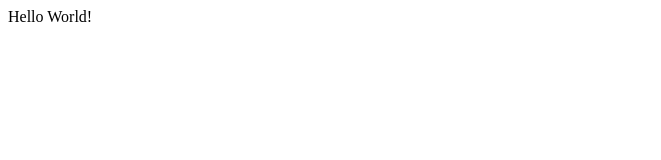
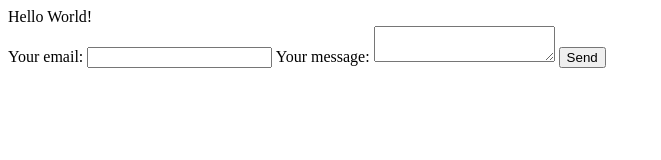
Before and after one commit to ncplol/yaminick.github.io, a plain HTML site: page index.html in a window 1280 px wide. Shown: the whole page, without its empty margins (0-661 px from the left). Drawn offline with Linux system fonts and the light colour scheme.

Commit message:
formspree contact form test

```diff
--- a/index.html
+++ b/index.html
@@ -1 +1,16 @@
 Hello World!
+
+<form
+        action="https://formspree.io/mjvaejvp"
+        method="POST"
+>
+    <label>
+        Your email:
+        <input type="text" name="_replyto">
+    </label>
+    <label>
+        Your message:
+        <textarea name="message"></textarea>
+    </label>
+    <button type="submit">Send</button>
+</form>
```
